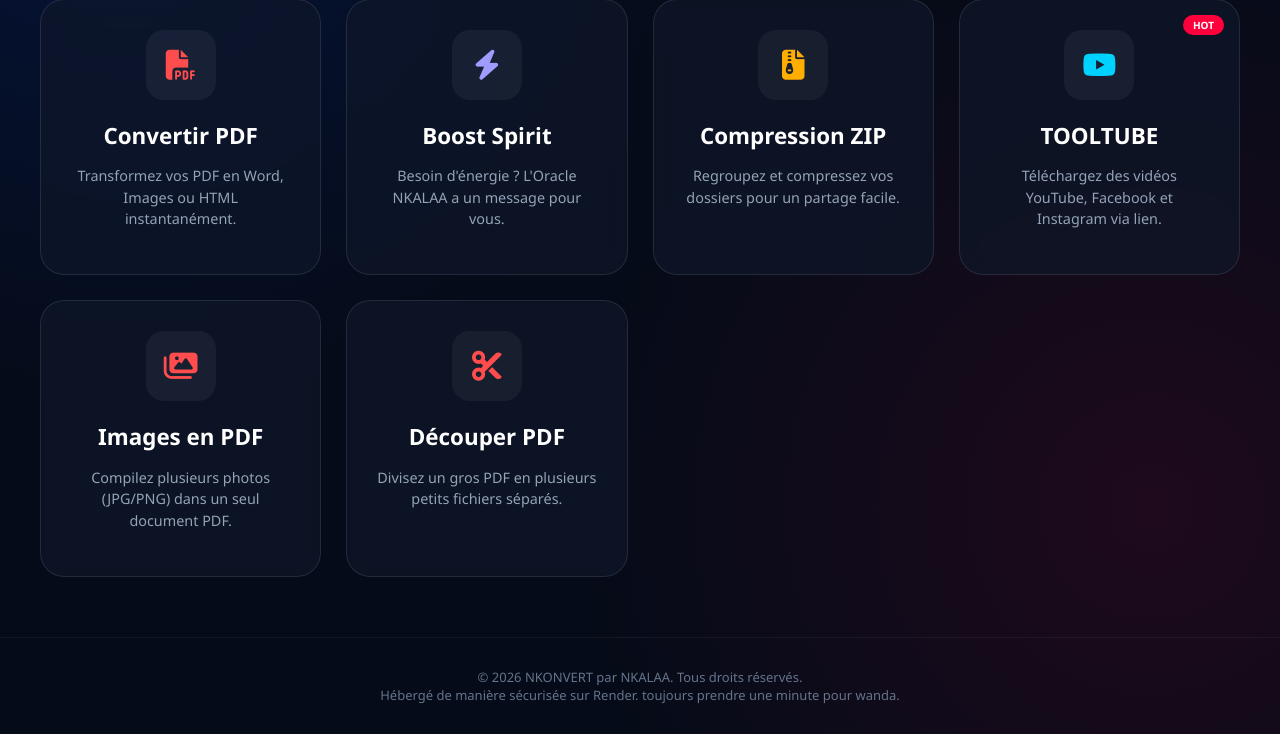
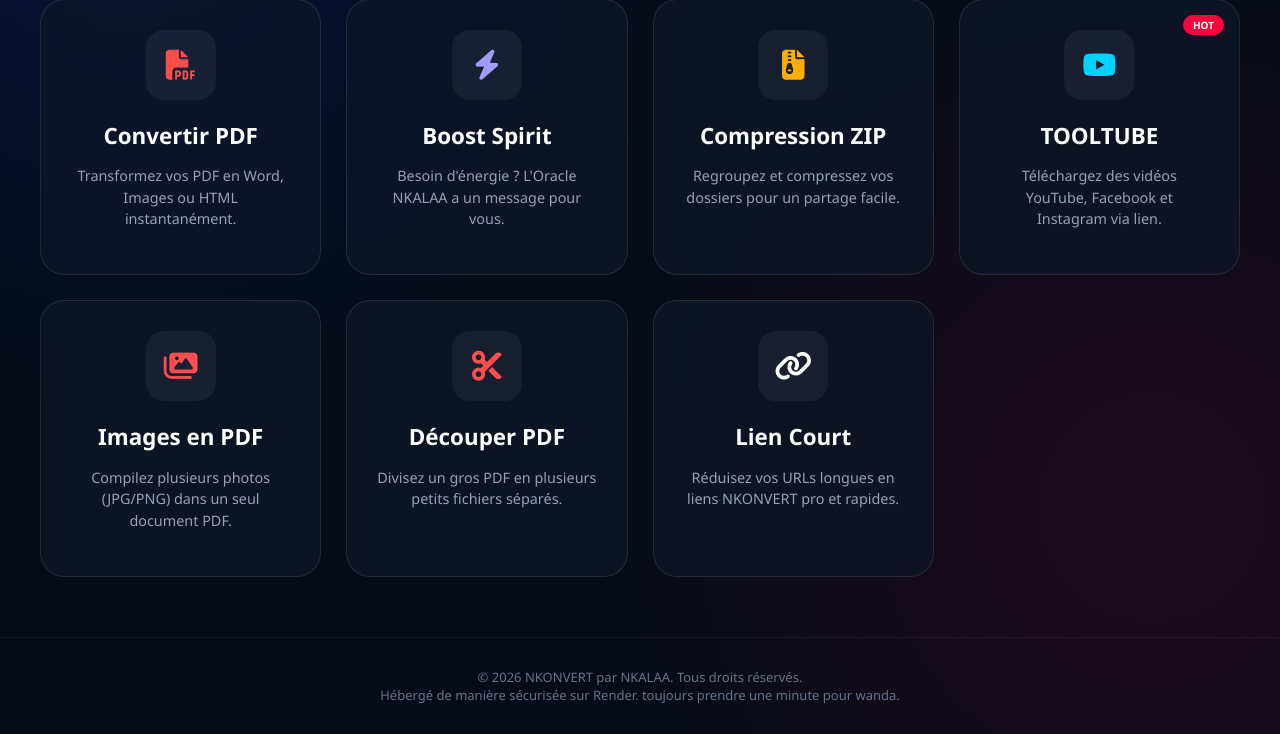
Before and after one commit to Reygreekk/nkonvert, a Flask app: page / in a window 1280 px wide. Shown: the part 399-1133 px from the top of the page. Run offline with Flask 3, Linux system fonts and the light colour scheme.

Commit message:
index.html

```diff
--- a/templates/index.html
+++ b/templates/index.html
@@ -217,7 +217,13 @@
         <h3>Découper PDF</h3>
         <p>Divisez un gros PDF en plusieurs petits fichiers séparés.</p>
     </a>
-
+<a href="/shorten_page" class="tool-card">
+    <div class="icon-box purple">
+        <i class="fas fa-link"></i>
+    </div>
+    <h3>Lien Court</h3>
+    <p>Réduisez vos URLs longues en liens NKONVERT pro et rapides.</p>
+</a>
 </div>
 
 <footer>
```
